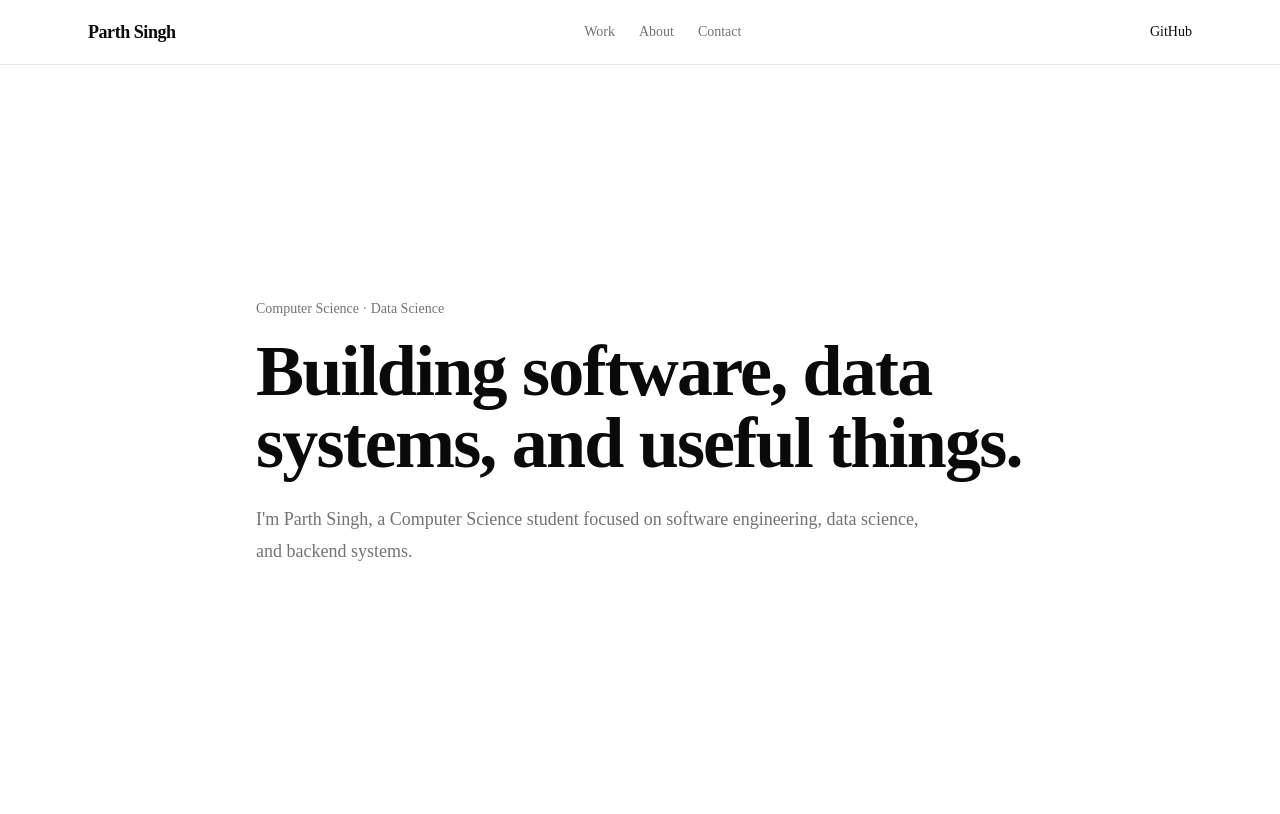
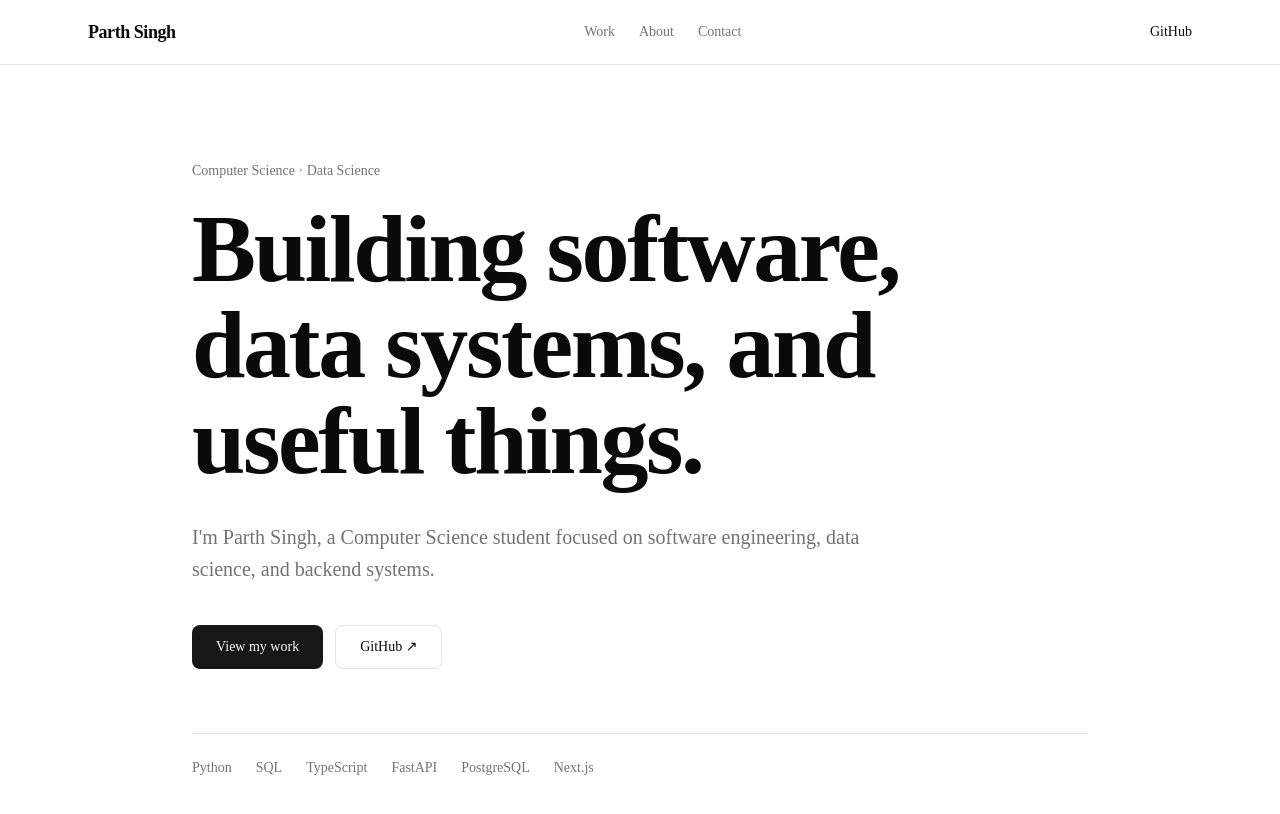
Before and after one commit to parthsingh23/portfolio, a Next.js app: page / in a window 1280 px wide. Shown: the top 814 px of the page. Built offline with nearby package versions, Linux system fonts and the light colour scheme.

Commit message:
feat: build portfolio hero section

```diff
--- a/app/page.tsx
+++ b/app/page.tsx
@@ -1,25 +1,13 @@
 import { Navbar } from "@/components/layout/navbar";
+import { Hero } from "@/components/sections/hero";
 
 export default function Home() {
   return (
     <>
       <Navbar />
 
-      <main className="mx-auto flex min-h-[calc(100vh-4rem)] max-w-6xl items-center px-6">
-        <section>
-          <p className="mb-4 text-sm font-medium text-muted-foreground">
-            Computer Science · Data Science
-          </p>
-
-          <h1 className="max-w-3xl font-heading text-5xl font-semibold tracking-tight md:text-7xl">
-            Building software, data systems, and useful things.
-          </h1>
-
-          <p className="mt-6 max-w-2xl text-lg leading-8 text-muted-foreground">
-            I&apos;m Parth Singh, a Computer Science student focused on
-            software engineering, data science, and backend systems.
-          </p>
-        </section>
+      <main className="mx-auto max-w-6xl px-6">
+        <Hero />
       </main>
     </>
   );
--- /dev/null
+++ b/components/sections/hero.tsx
@@ -0,0 +1,57 @@
+import Link from "next/link";
+
+const technologies = [
+  "Python",
+  "SQL",
+  "TypeScript",
+  "FastAPI",
+  "PostgreSQL",
+  "Next.js",
+];
+
+export function Hero() {
+  return (
+    <section className="flex min-h-[calc(100vh-4rem)] items-center">
+      <div className="w-full py-24">
+        <p className="mb-5 text-sm font-medium text-muted-foreground">
+          Computer Science · Data Science
+        </p>
+
+        <h1 className="max-w-4xl font-heading text-5xl font-semibold tracking-tight sm:text-6xl md:text-7xl lg:text-8xl">
+          Building software, data systems, and useful things.
+        </h1>
+
+        <p className="mt-8 max-w-2xl text-lg leading-8 text-muted-foreground md:text-xl">
+          I&apos;m Parth Singh, a Computer Science student focused on software
+          engineering, data science, and backend systems.
+        </p>
+
+        <div className="mt-10 flex flex-col gap-3 sm:flex-row">
+          <Link
+            href="#work"
+            className="inline-flex h-11 items-center justify-center rounded-md bg-primary px-6 text-sm font-medium text-primary-foreground transition-opacity hover:opacity-90"
+          >
+            View my work
+          </Link>
+
+          <Link
+            href="https://github.com/parthsingh23"
+            target="_blank"
+            rel="noopener noreferrer"
+            className="inline-flex h-11 items-center justify-center rounded-md border border-border px-6 text-sm font-medium transition-colors hover:bg-muted"
+          >
+            GitHub ↗
+          </Link>
+        </div>
+
+        <div className="mt-16 flex flex-wrap gap-x-6 gap-y-3 border-t border-border pt-6">
+          {technologies.map((technology) => (
+            <span key={technology} className="text-sm text-muted-foreground">
+              {technology}
+            </span>
+          ))}
+        </div>
+      </div>
+    </section>
+  );
+}
```
